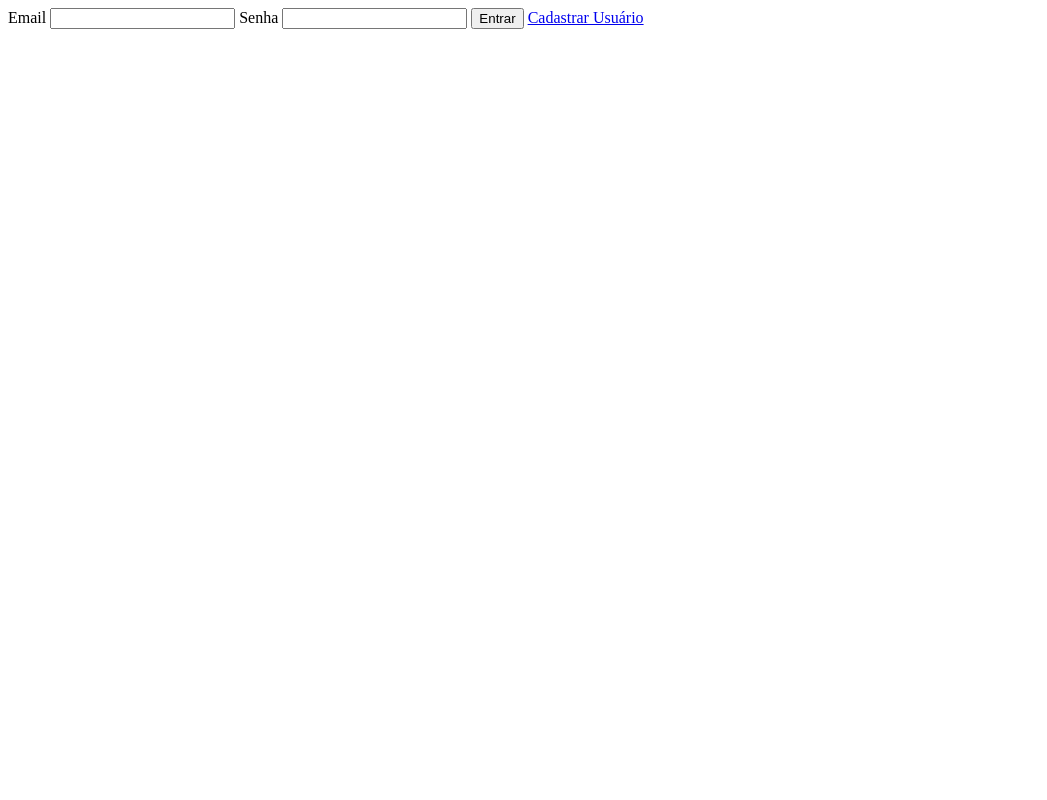
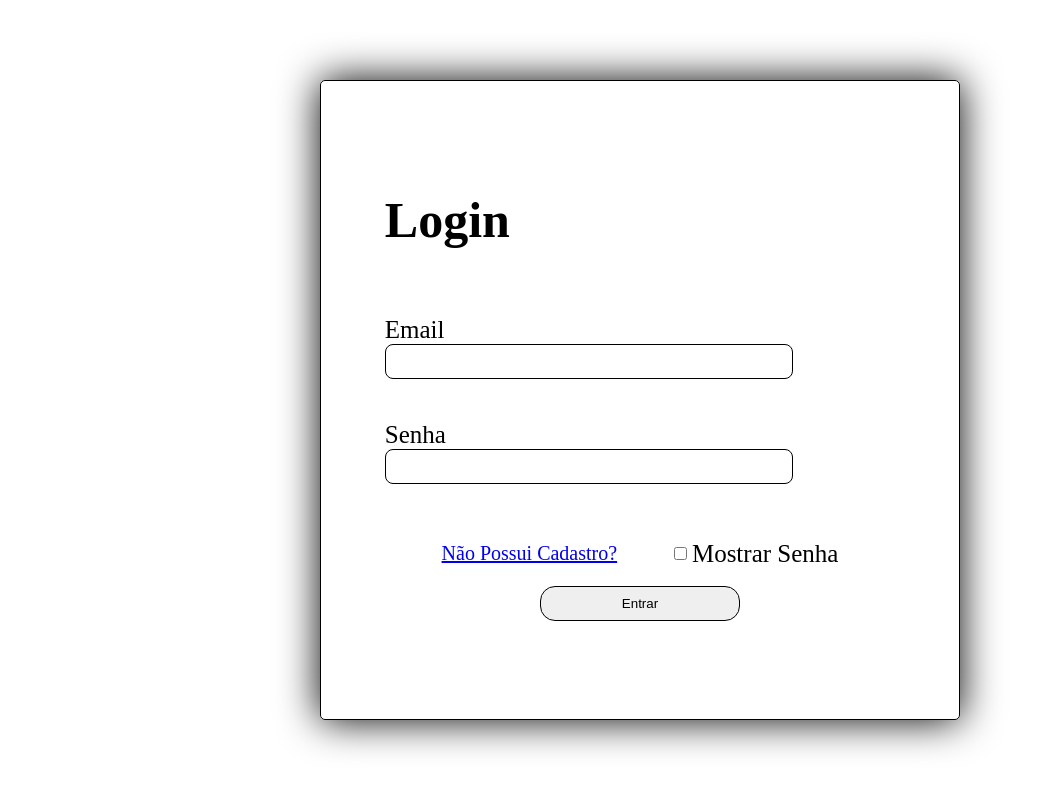
Before and after one commit to Aerther/Trabalho2TRI, a PHP site: page / in a window 1280 px wide. Shown: the whole page, without its empty margins (0-1047 px from the left). Run offline with PHP 8.4, Linux system fonts and the light colour scheme.

Commit message:
Melhorando a parte gráfica e fazendo a parte lógica funcionar

```diff
--- a/formCadUsuario.php
+++ b/formCadUsuario.php
@@ -13,12 +13,12 @@ if(isset($_POST['envio'])) {
 ?>
 
 <!DOCTYPE html>
-<html lang="en">
+<html lang="pt-BR">
 <head>
     <meta charset="UTF-8">
-    <meta http-equiv="X-UA-Compatible" content="IE=edge">
     <meta name="viewport" content="width=device-width, initial-scale=1.0">
-    <title>Adiciona Usuario</title>
+
+    <title>Cadastrar Usuário</title>
 </head>
 <body>
     <form action='formCadUsuario.php' method='post'>
--- a/index.php
+++ b/index.php
@@ -5,7 +5,7 @@ if(isset($_POST['envio'])) {
 
     $user = new Usuario($_POST['email'], $_POST['senha'], "Jose");
 
-    if($user->authenticate()){
+    if($user->authenticate()) {
         header("location: restrita.php");
     } else {
         header("location: index.php");
@@ -15,25 +15,42 @@ if(isset($_POST['envio'])) {
 ?>
 
 <!DOCTYPE html>
-<html lang="en">
+<html lang="pt-BR">
 <head>
     <meta charset="UTF-8">
     <meta name="viewport" content="width=device-width, initial-scale=1.0">
+
+    <link rel="stylesheet" href="./src/styles/reset.css">
+    <link rel="stylesheet" href="./src/styles/index.css">
+    <script src="./src/js/script.js" defer></script>
 
     <title>Login</title>
 </head>
 <body>
     <div id="container">
         <form action="index.php" method="post">
-            <label for="email">Email</label>
-            <input type="email" name="email" id="email" required>
+            <section>
+                <h2>Login</h2>
+            </section>
 
-            <label for="senha">Senha</label>
-            <input type="password" name="senha" id="senha" required>
+            <section>
+                <label for="email">Email</label>
+                <input type="email" name="email" id="email" required class="input-text">
+            </section>
 
-            <input type="submit" value="Entrar" name="envio">
+            <section>
+                <label for="senha">Senha</label>
+                <input type="password" name="senha" id="senha" required class="input-text">
+            </section>
 
-            <a href="formCadUsuario.php">Cadastrar Usuário</a>
+            <section class="links">
+                <section>
+                    <a href="formCadUsuario.php">Não Possui Cadastro?</a>
+                    <label for="alternar"><input type="checkbox" id="alternar" name="alternar"> Mostrar Senha</label>
+                </section>
+
+                <input type="submit" value="Entrar" name="envio">
+            </section>
         </form>
     </div>
 </body>
--- /dev/null
+++ b/src/js/script.js
@@ -0,0 +1,7 @@
+// Mostrar a senha
+let checkboxAlternar = document.getElementById("alternar");
+checkboxAlternar.checked = false; // Mudando o estado dela pq começa com true
+
+checkboxAlternar.addEventListener("change", () => {
+    document.getElementById("senha").type = checkboxAlternar.checked ? "text" : "password";
+});
--- /dev/null
+++ b/src/styles/index.css
@@ -0,0 +1,90 @@
+body {
+    height: 100vh;
+    width: 100vw;
+
+    display: flex;
+    justify-content: center;
+    align-items: center;
+}
+
+#container {
+    height: 80%;
+    aspect-ratio: 1/1;
+
+    display: flex;
+    align-items: center;
+    justify-content: center;
+
+    border-radius: 5px;
+    border: 1px solid;
+
+    box-shadow: 0 0 40px black;
+}
+
+form {
+    height: 80%;
+    width: 80%;
+
+    display: grid;
+    grid-template-rows: 1fr 0.7fr 0.7fr 1fr;
+}
+
+form > section {
+    display: flex;
+    flex-direction: column;
+    justify-content: center;
+}
+
+section > label {
+    font-size: 25px;
+}
+
+.input-text {
+    width: 80%;
+    height: 35px;
+
+    padding-left: 10px;
+
+    font-size: 20px;
+
+    border-radius: 8px;
+    border: 1px solid black;
+}
+
+input[type="submit"] {
+    height: 35px;
+    width: 200px;
+
+    border-radius: 15px;
+    border: 1px solid black;
+}
+
+.links {
+    display: flex;
+    flex-direction: column;
+    align-items: center;
+
+    gap: 18px;
+}
+
+.links > section {
+    width: 100%;
+
+    display: flex;
+    flex-direction: row;
+    align-items: center;
+    justify-content: space-evenly;
+
+    font-size: 20px;
+}
+
+.links > section > label {
+    display: flex;
+    align-items: center;
+
+    gap: 5px;
+}
+
+h2 {
+    font-size: 50px;
+}
--- /dev/null
+++ b/src/styles/reset.css
@@ -0,0 +1,7 @@
+/* RESET CSS */
+* {
+    padding: 0;
+    margin: 0;
+
+    box-sizing: border-box;
+}
```
Also changed, not shown: restrita.php (+9 -6 lines), src/classes/Livro.php (+9 -9 lines), src/classes/Usuario.php (+5 -5 lines).
